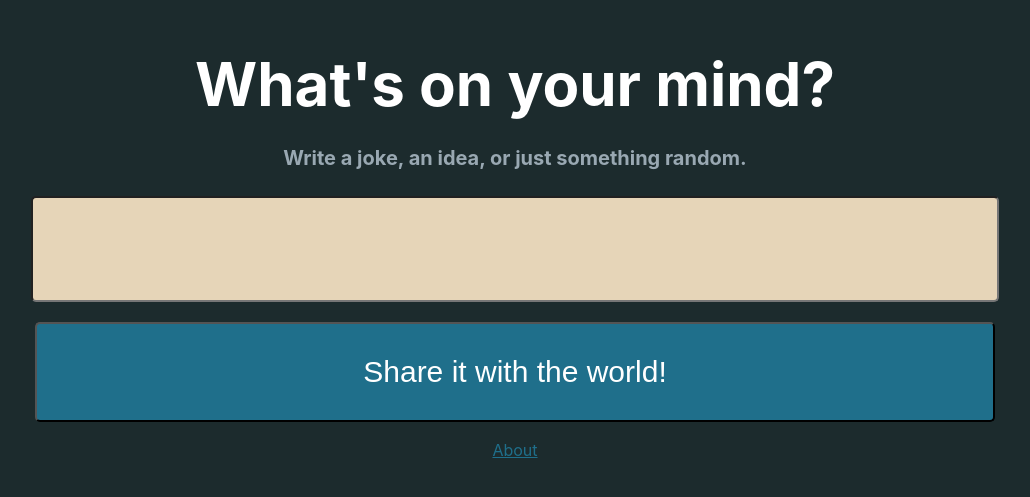
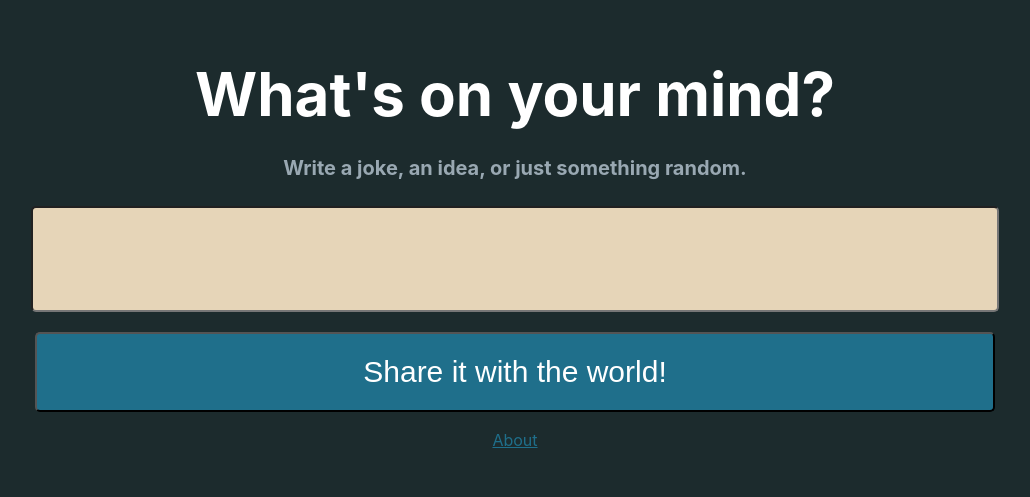
Before and after one commit to LewisGRobotics/WhatIsOnYourMind, a React (Create React App) app in the folder what-is-on-your-mind/: page / in a window 1280 px wide. Shown: the part 147-644 px from the top of the page, without its empty margins (125-1155 px from the left). Built offline with nearby package versions, Linux system fonts and the light colour scheme; no server answers; the database is empty.

Commit message:
Scale button with window fix

```diff
--- a/what-is-on-your-mind/src/App.css
+++ b/what-is-on-your-mind/src/App.css
@@ -62,7 +62,7 @@ h3{
 
 .GenericButton{
   width:75vw;
-  height:10vw;
+  height:10vh;
   margin:1vh;
   border-radius: 5px;
   font-size: 3.75vh;
```
